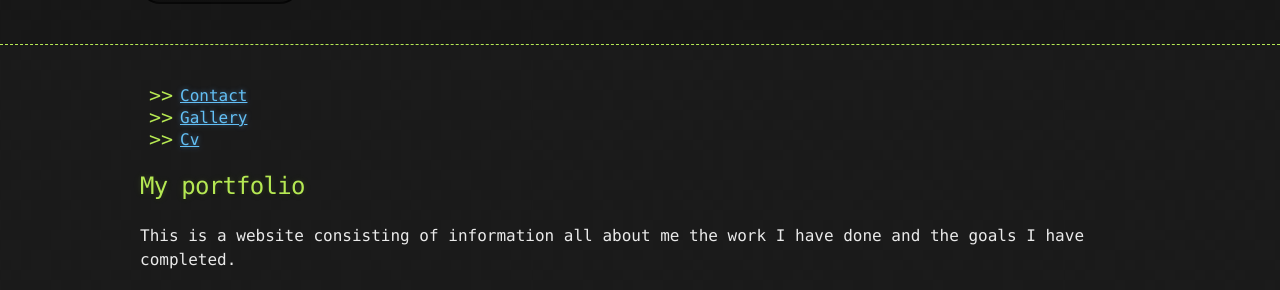
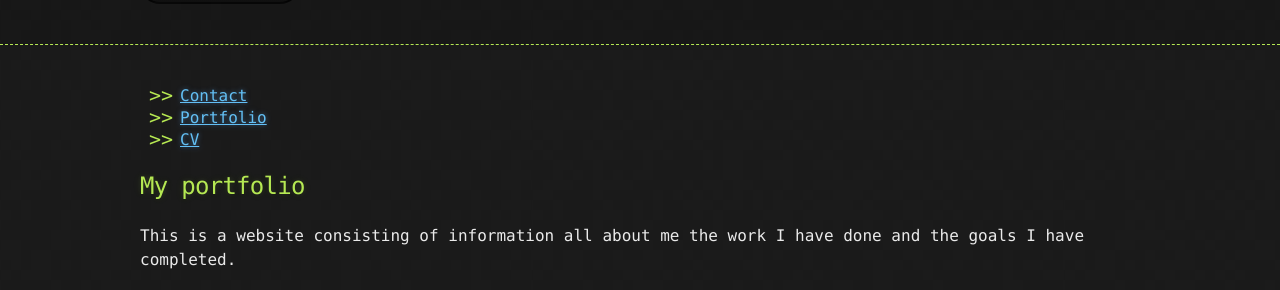
Before and after one commit to Grooovy123/My-portfolio, a Jekyll site: the page built from index.md, in a window 1280 px wide. Shown: the part 121-411 px from the top of the page. Built offline with Jekyll 4.4.1, drawn with Linux system fonts in a browser that asks for light colours; our own code applies the rules of GitHub Pages for plain Markdown files; the repository's description, which GitHub fills in, is left out.

Commit message:
Update nav.html

```diff
--- a/_includes/nav.html
+++ b/_includes/nav.html
@@ -3,9 +3,9 @@
   <a href="contact.html">Contact</a>
 </li>
 <li>
-  <a href="gallery.html">Gallery</a>
+  <a href="porfolio.html">Portfolio</a>
 </li>
 <li>
-  <a href="cv.html">Cv</a>
+  <a href="cv.html">CV</a>
 </li>
 </ul>
```
